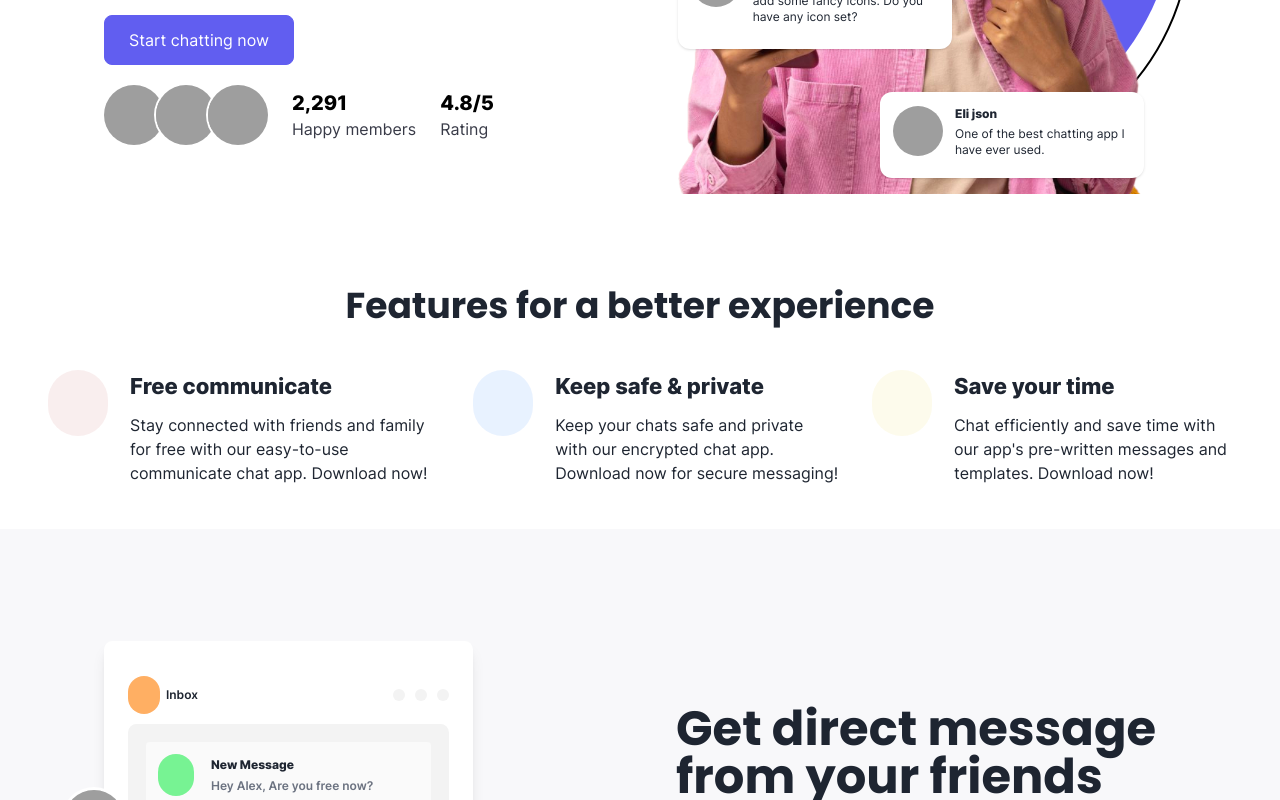
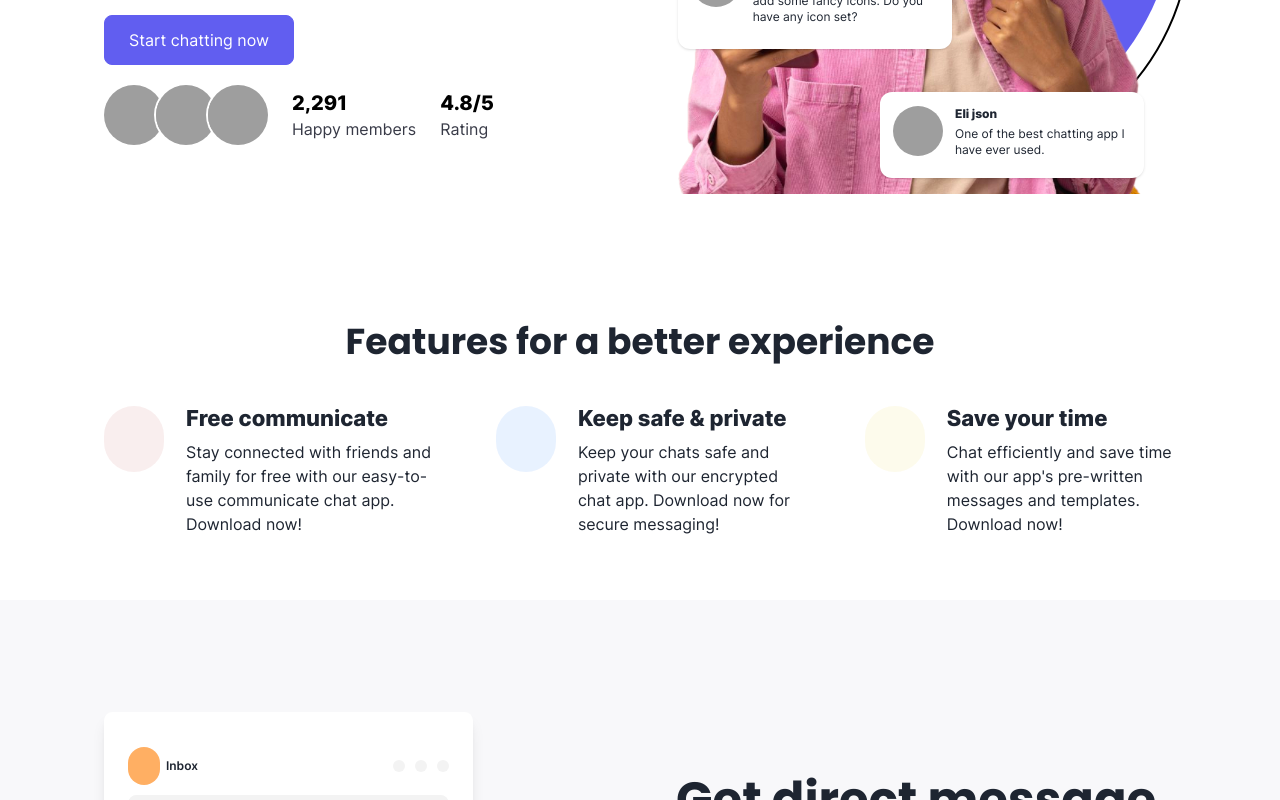
Before and after one commit to matintohidi/chat-app-client, a React (Create React App) app: page / in a window 1280 px wide. Shown: the part 490-1290 px from the top of the page. Built offline with nearby package versions, Linux system fonts and the light colour scheme; grey boxes are pictures that could not be loaded; some icons are missing.

Commit message:
fixed feature responsive design

```diff
--- a/src/components/public/landing/features.tsx
+++ b/src/components/public/landing/features.tsx
@@ -4,11 +4,11 @@ import { WalletMoney , Wifi , Timer1 } from 'iconsax-react';
 
 const Features : React.FC = () => {
     return (
-        <section className="px-12 py-11">
+        <section className="px-12 py-11 lg:px-[6.5rem] lg:pt-20 lg:pb-16 2xl:px-[9.5rem]">
             <h1 className="font-PoppinsBold text-primaryText text-3xl text-center lg:text-4xl">Features for a better experience</h1>
 
             {/*feature cards*/}
-            <div className="flex flex-col gap-8 mt-11 lg:mt-19 lg:flex-row xl:gap-13">
+            <div className="flex flex-col gap-8 mt-11 lg:mt-19 lg:flex-row xl:gap-[52px]">
                 <div className="flex flex-col items-center lg:flex-row lg:gap-[22px] lg:items-start">
                     <span className="p-3.5 rounded-full bg-[rgba(186,65,65,0.09);]">
                         <WalletMoney
@@ -19,9 +19,9 @@ const Features : React.FC = () => {
                     </span>
 
                     <div className="flex flex-col items-center mt-[15px] lg:items-start lg:mt-0">
-                        <h1 className="text-[22px] text-primaryText font-InterExtraBold">Free communicate</h1>
+                        <h1 className="text-[22px] text-primaryText font-InterExtraBold lg:text-base xl:text-[22px]">Free communicate</h1>
 
-                        <p className="font-InterRegular text-base text-primaryText leading-6 mt-[10px] text-center lg:text-left">
+                        <p className="font-InterRegular text-base text-primaryText leading-6 mt-[10px] text-center lg:text-left lg:text-xs xl:text-base">
                             Stay connected with friends and family for free with our easy-to-use communicate chat app.
                             Download now!
                         </p>
@@ -38,9 +38,9 @@ const Features : React.FC = () => {
                     </span>
 
                     <div className="flex flex-col items-center mt-[15px] lg:items-start lg:mt-0">
-                        <h1 className="text-[22px] text-primaryText font-InterExtraBold">Keep safe & private</h1>
+                        <h1 className="text-[22px] text-primaryText font-InterExtraBold lg:text-base xl:text-[22px]">Keep safe & private</h1>
 
-                        <p className="font-InterRegular text-base text-primaryText leading-6 mt-[10px] text-center lg:text-left">
+                        <p className="font-InterRegular text-base text-primaryText leading-6 mt-[10px] text-center lg:text-left lg:text-xs xl:text-base">
                             Keep your chats safe and private with our encrypted chat app.
                             Download now for secure messaging!
                         </p>
@@ -57,9 +57,9 @@ const Features : React.FC = () => {
                     </span>
 
                     <div className="flex flex-col items-center mt-[15px] lg:items-start lg:mt-0">
-                        <h1 className="text-[22px] text-primaryText font-InterExtraBold">Save your time</h1>
+                        <h1 className="text-[22px] text-primaryText font-InterExtraBold lg:text-base xl:text-[22px]">Save your time</h1>
 
-                        <p className="font-InterRegular text-base text-primaryText leading-6 mt-[10px] text-center lg:text-left">
+                        <p className="font-InterRegular text-base text-primaryText leading-6 mt-[10px] text-center lg:text-left lg:text-xs xl:text-base">
                             Chat efficiently and save time with our app's pre-written messages and templates.
                             Download now!
                         </p>
```
